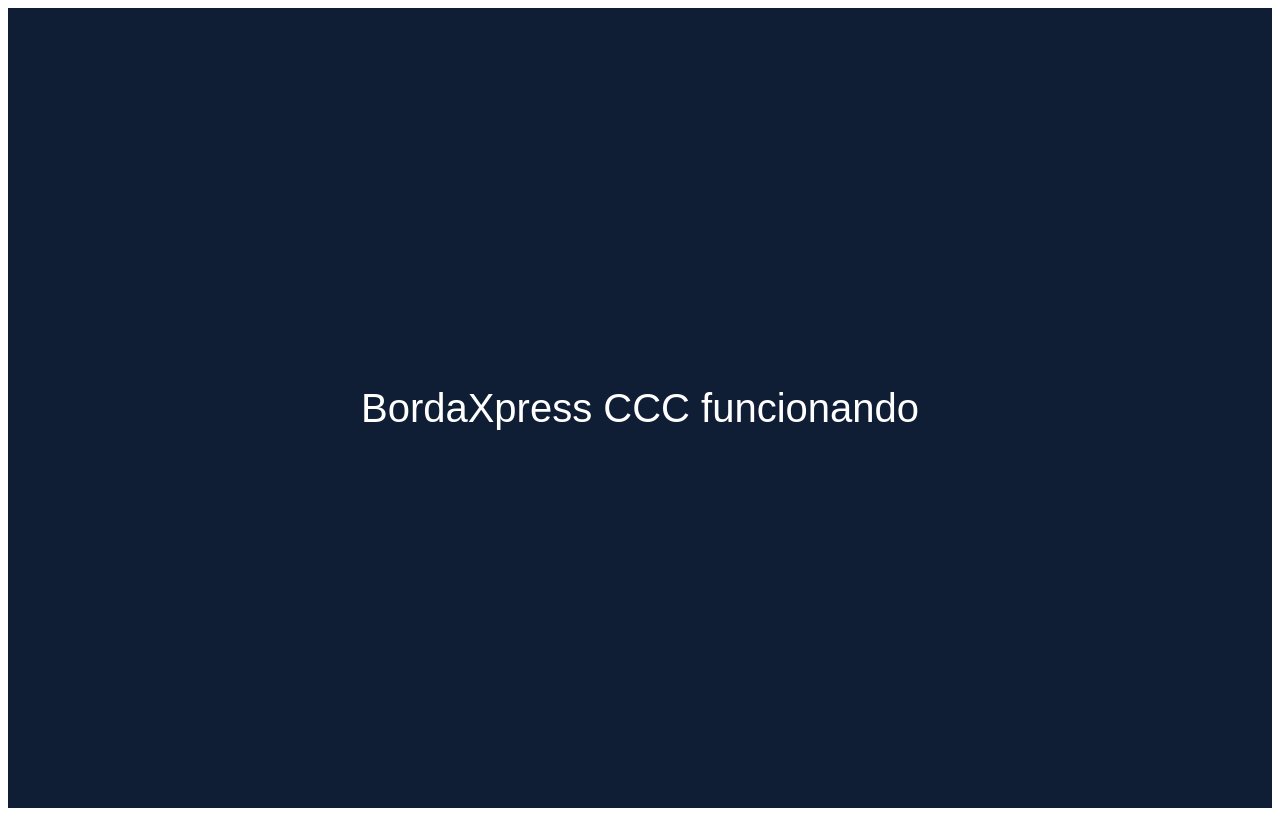
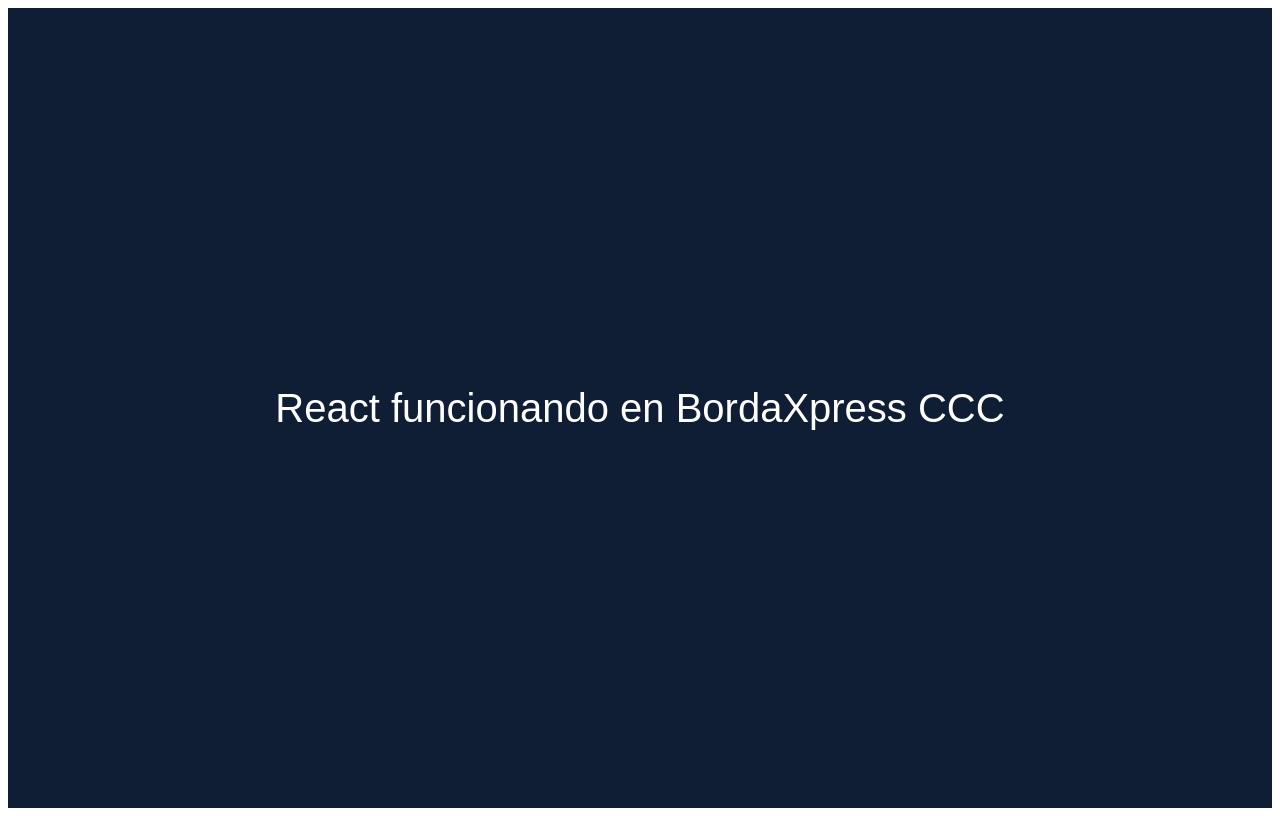
Before and after one commit to jesusrojas2711-lab/bordaxpress-ccc, a React (Vite) app: page / in a window 1280 px wide. Built offline with nearby package versions, Linux system fonts and the light colour scheme.

Commit message:
Update App.jsx

```diff
--- a/src/App.jsx
+++ b/src/App.jsx
@@ -7,10 +7,10 @@
       display: "flex",
       alignItems: "center",
       justifyContent: "center",
-      fontSize: "40px",
-      fontFamily: "Arial"
+      fontFamily: "Arial",
+      fontSize: "40px"
     }}>
-      BordaXpress CCC funcionando
+      React funcionando en BordaXpress CCC
     </div>
   );
 }
```
